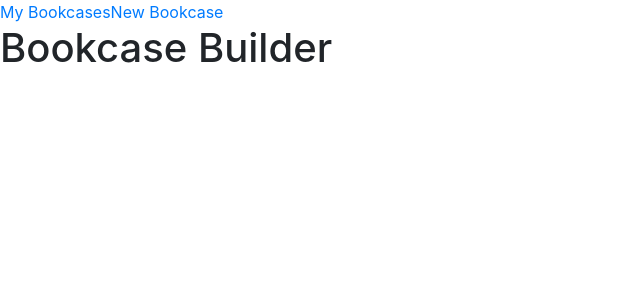
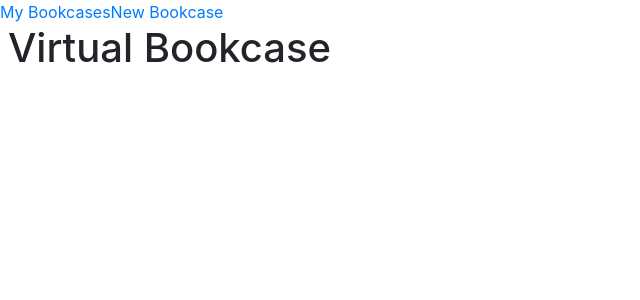
Before and after one commit to RachelWyatt/bookcase-client, a React (Create React App) app: page / in a window 1280 px wide. Shown: the top 300 px of the page, without its empty margins (0-640 px from the left). Built offline with nearby package versions, Linux system fonts and the light colour scheme; no server answers.

Commit message:
content change

```diff
--- a/src/App.js
+++ b/src/App.js
@@ -19,7 +19,7 @@ class App extends React.Component {
 
       <div className="App">
           <NavBar />
-          <h1> Bookcase Builder </h1>
+          <h1 class="ml-2"> Virtual Bookcase </h1>
           <Switch>
             <Route exact path= '/bookcases' component={ BookcasesContainer }/>
             <Route exact path= '/bookcases/new' component={ NewBookcase }/>
```
